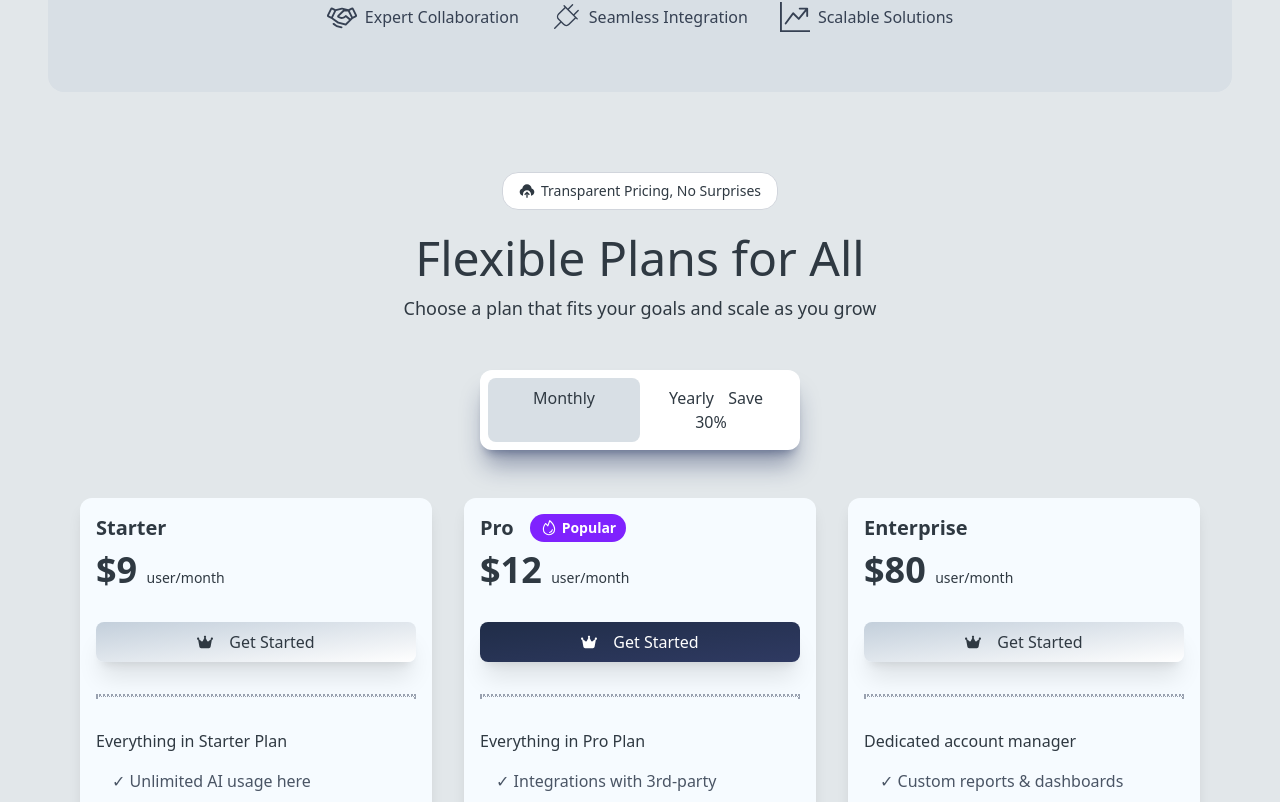
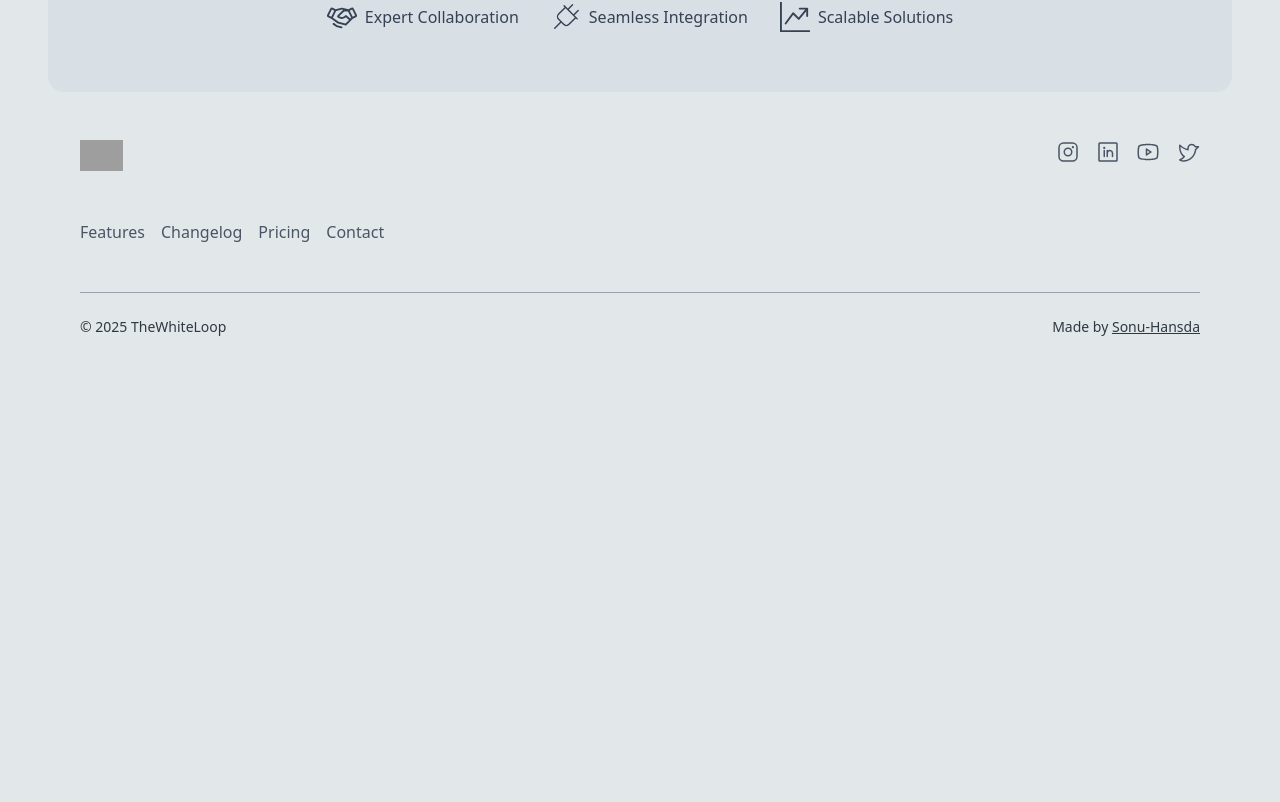
Before and after one commit to CKofficial-1797/Flowbit, a React (Vite) app: page / in a window 1280 px wide. Shown: the part 2898-3700 px from the top of the page. After the commit the page ends 3267 px from the top, so only its background shows below. Built offline with nearby package versions, Linux system fonts and the light colour scheme; grey boxes are pictures that could not be loaded.

Commit message:
removed pricing

```diff
--- a/src/App.tsx
+++ b/src/App.tsx
@@ -5,7 +5,7 @@ import Insight from "./components/Insight"
 import Integration from "./components/Integration"
 import Navbar from "./components/Navbar"
 import Partners from "./components/Partners"
-import Pricing from "./components/Pricing"
+// import Pricing from "./components/Pricing"
 
 function App() {
 
@@ -17,7 +17,7 @@ function App() {
      <Integration/>
      <Insight/>
      <Features/>
-     <Pricing/>
+     {/* <Pricing/> */}
      <Footer/>
     </main>
   )
```
